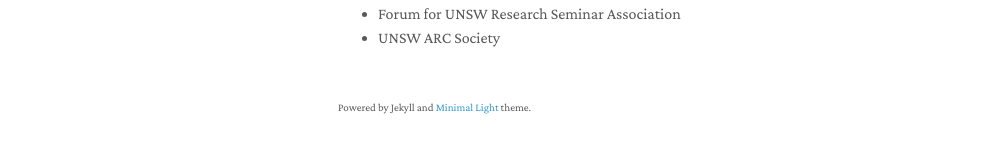
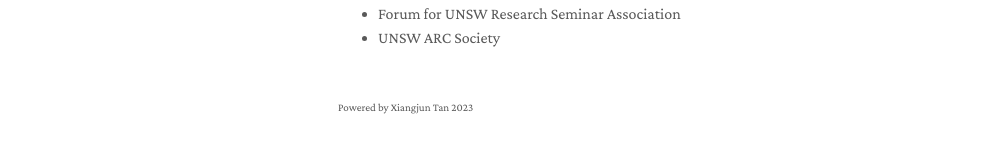
Before and after one commit to xiangjun-tan/xiangjun-tan.github.io, a Jekyll site: the page built from index.md, in a window 1280 px wide. Shown: the part 463-616 px from the top of the page, without its empty margins (132-1114 px from the left). Built offline with Jekyll 4.4.1, drawn with Linux system fonts in a browser that asks for light colours; nearby versions of some CDN libraries; a style sheet for code colours, icons or effects is not loaded; our own code applies the rules of GitHub Pages for plain Markdown files.

Commit message:
Update homepage.html

```diff
--- a/_layouts/homepage.html
+++ b/_layouts/homepage.html
@@ -100,7 +100,7 @@
       <br>
 
       {% if site.enable_footnote %}
-      <p><small>Powered by Jekyll and <a href="https://github.com/yaoyao-liu/minimal-light" target="_blank" rel="noopener">Minimal Light</a> theme.</small></p>
+      <p><small>Powered by Xiangjun Tan 2023 </small></p>
       {% endif %}
 
       </section>
```
